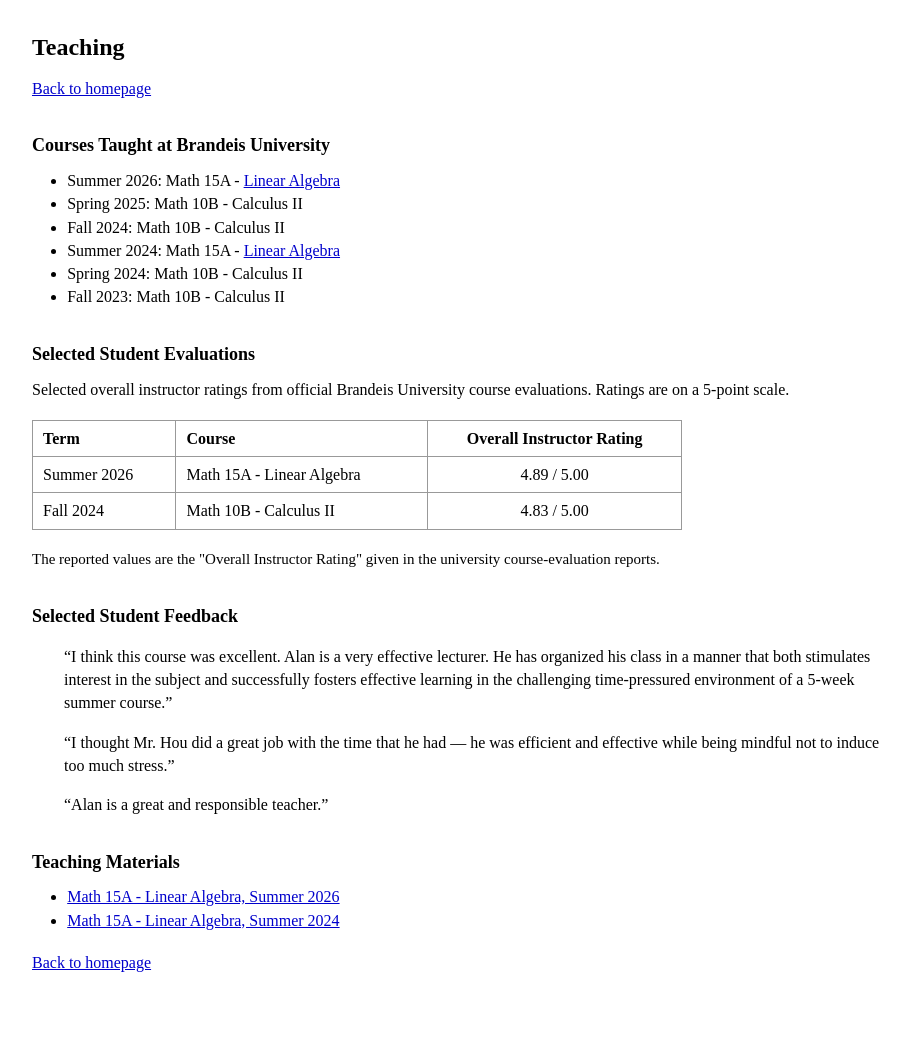
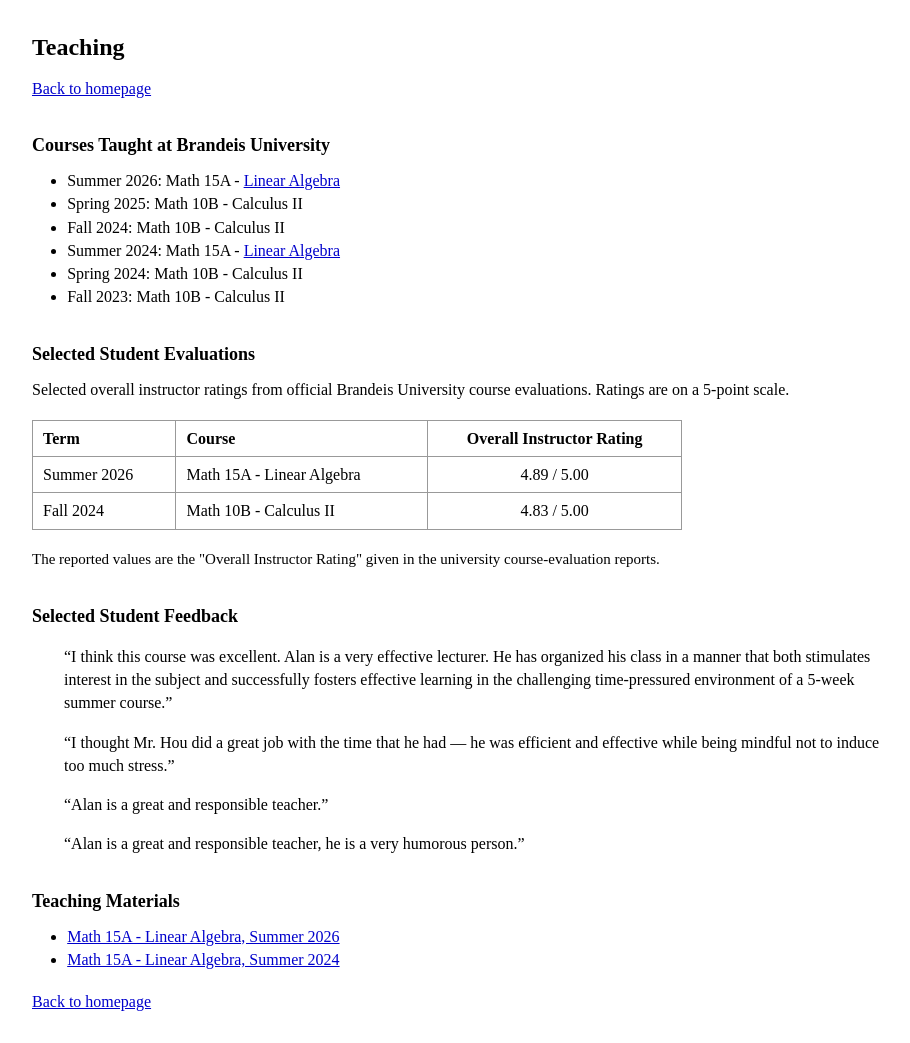
Before and after one commit to axhou/axhou.github.io, a Jekyll site: the page teaching.html, which Jekyll copies as it is, in a window 1280 px wide. Shown: the whole page, without its empty margins (8-918 px from the left). Built offline with Jekyll 4.4.1, drawn with Linux system fonts in a browser that asks for light colours; before the commit the page ends 1004 px from its top, so only the background shows below that.

Commit message:
Update teaching.html

```diff
--- a/teaching.html
+++ b/teaching.html
@@ -185,10 +185,14 @@
     too much stress.”
   </blockquote>
 
+
   <blockquote>
     “Alan is a great and responsible teacher.”
   </blockquote>
 
+<blockquote>
+  “Alan is a great and responsible teacher, he is a very humorous person.”
+</blockquote>
 
   <h2>Teaching Materials</h2>
 
```
